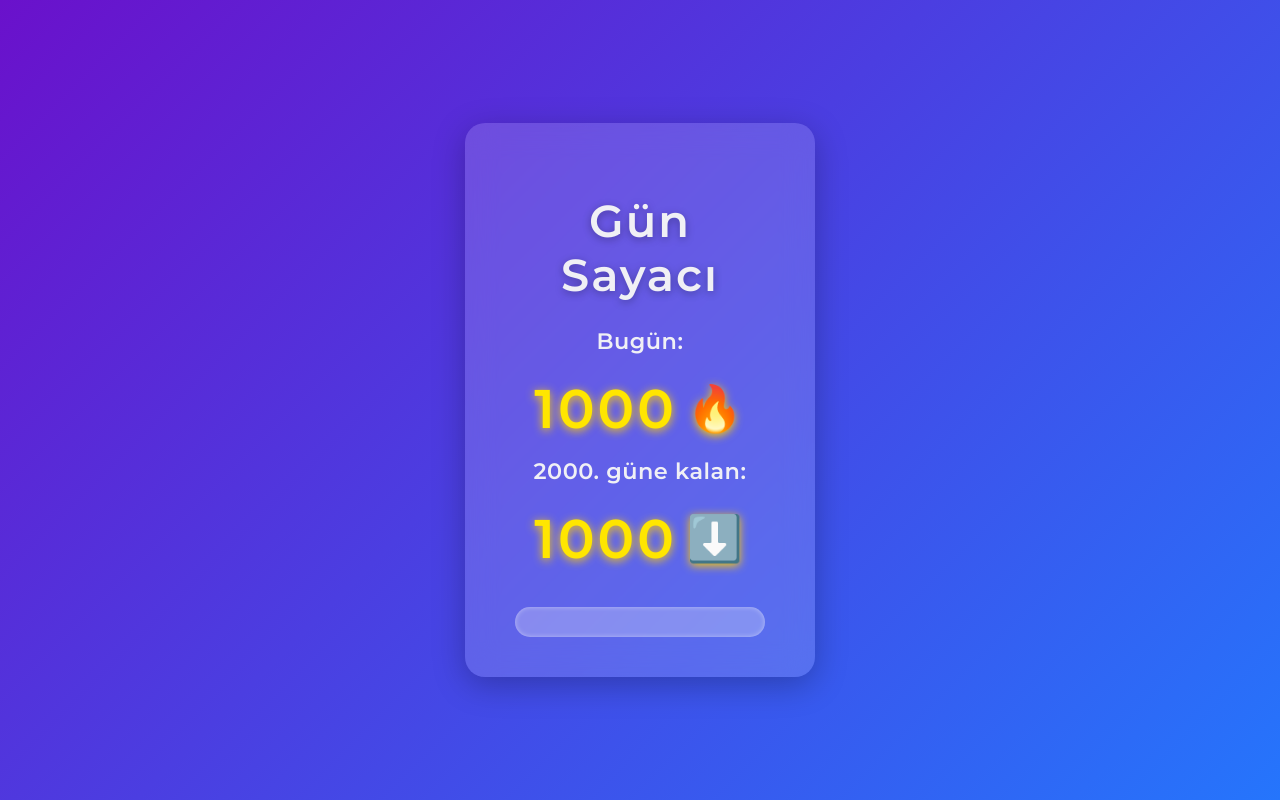
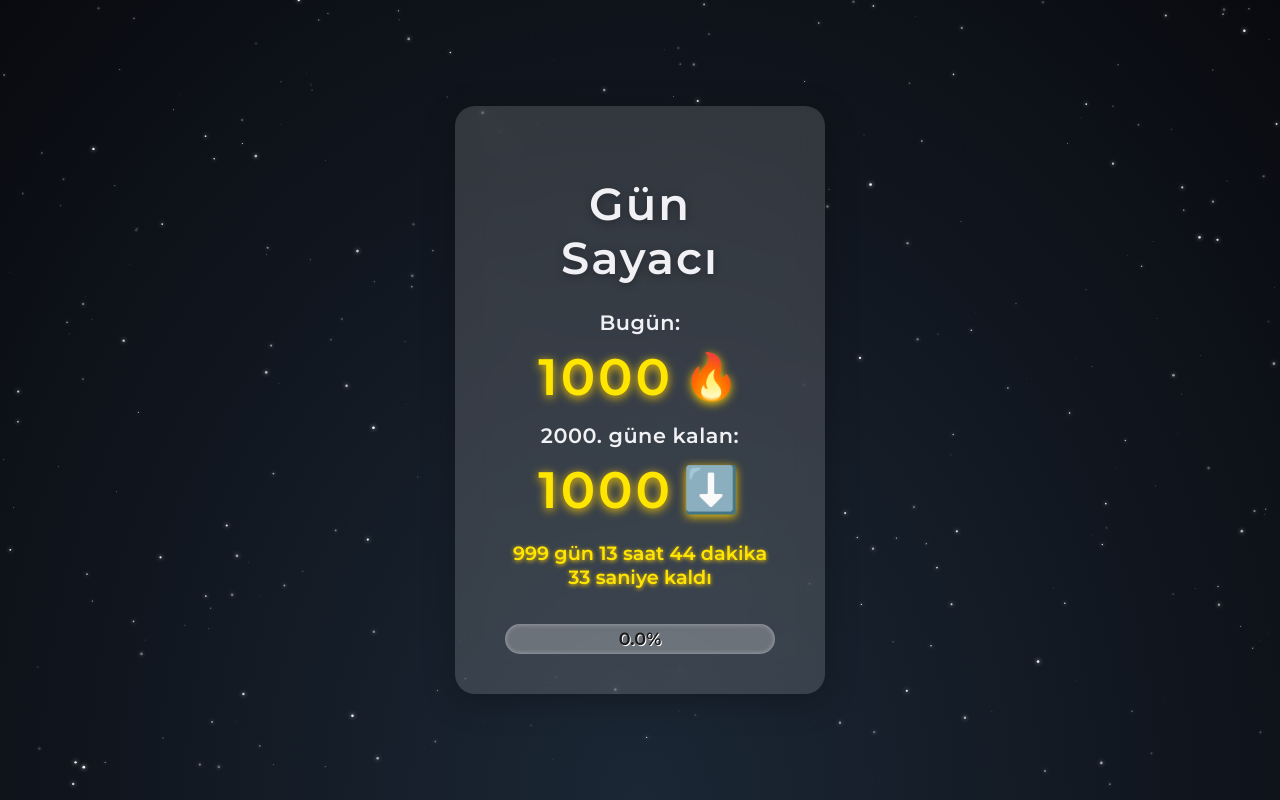
Before and after one commit to emreerdeem/gun-sayaci, a plain HTML site: page index.html in a window 1280 px wide. Drawn offline with Linux system fonts and the light colour scheme.

Commit message:
Update index.html

```diff
--- a/index.html
+++ b/index.html
@@ -3,19 +3,31 @@
 <head>
 <meta charset="UTF-8" />
 <meta name="viewport" content="width=device-width, initial-scale=1" />
-<title>Gün Sayacı</title>
+<title>Gün Sayacı - Gelişmiş</title>
 <style>
   @import url('https://fonts.googleapis.com/css2?family=Montserrat:wght@600&display=swap');
 
+  /* Arka plan ve yıldız animasyonu */
   body {
-    background: linear-gradient(135deg, #6a11cb, #2575fc);
+    margin: 0;
     height: 100vh;
-    margin: 0;
+    overflow: hidden;
+    background: radial-gradient(ellipse at bottom, #1b2735 0%, #090a0f 100%);
     font-family: 'Montserrat', sans-serif;
     display: flex;
     justify-content: center;
     align-items: center;
     color: #f0f0f5;
+    position: relative;
+  }
+
+  /* Canvas arka plan için */
+  #starfield {
+    position: fixed;
+    top: 0; left: 0;
+    width: 100vw;
+    height: 100vh;
+    z-index: 0;
   }
 
   .counter {
@@ -24,9 +36,11 @@
     border-radius: 20px;
     padding: 40px 50px;
     box-shadow: 0 8px 32px rgba(0, 0, 0, 0.25);
-    width: 350px;
+    width: 370px;
     text-align: center;
     box-sizing: border-box;
+    z-index: 1;
+    position: relative;
   }
 
   h1 {
@@ -37,14 +51,14 @@
   }
 
   p {
-    font-size: 1.4rem;
-    margin: 15px 0;
+    font-size: 1.3rem;
+    margin: 15px 0 5px 0;
     letter-spacing: 0.5px;
   }
 
   .number {
     font-weight: 700;
-    font-size: 3.4rem;
+    font-size: 3.2rem;
     color: #ffe600;
     margin-top: 5px;
     letter-spacing: 3px;
@@ -68,6 +82,7 @@
     width: 100%;
     overflow: hidden;
     box-shadow: inset 0 0 5px rgba(255,255,255,0.4);
+    position: relative;
   }
 
   .bar {
@@ -76,7 +91,29 @@
     width: 0%;
     border-radius: 25px 0 0 25px;
     box-shadow: 0 0 12px #ffce00;
-    transition: width 1s ease-in-out;
+    transition: width 0.8s ease-in-out;
+  }
+
+  .progress-text {
+    position: absolute;
+    width: 100%;
+    top: 0; left: 0;
+    height: 30px;
+    line-height: 30px;
+    text-align: center;
+    font-weight: 700;
+    color: #1a1a1a;
+    text-shadow: 1px 1px 0 #fff;
+    user-select: none;
+    font-size: 1.1rem;
+  }
+
+  .countdown {
+    margin-top: 20px;
+    font-size: 1.2rem;
+    font-weight: 600;
+    color: #ffe600;
+    text-shadow: 0 1px 4px #ffce00;
   }
 
   /* Responsive */
@@ -91,7 +128,7 @@
     }
 
     p {
-      font-size: 1.2rem;
+      font-size: 1.1rem;
     }
 
     .number {
@@ -102,12 +139,22 @@
       font-size: 2rem;
       margin-left: 6px;
     }
+
+    .progress-text {
+      font-size: 1rem;
+    }
+
+    .countdown {
+      font-size: 1rem;
+    }
   }
 </style>
 </head>
 <body>
 
-<div class="counter">
+<canvas id="starfield"></canvas>
+
+<div class="counter" role="main" aria-label="Gün Sayacı">
   <h1>Gün Sayacı</h1>
   <p>Bugün:</p>
   <div class="number" id="currentDay">
@@ -117,34 +164,117 @@
   <div class="number" id="daysLeft">
     0 <span class="emoji" title="Azalan">⬇️</span>
   </div>
+  <div class="countdown" id="countdownTimer" aria-live="polite" aria-atomic="true" role="timer">
+    -- gün -- saat -- dakika -- saniye
+  </div>
   <div class="bar-container" aria-label="İlerleme durumu">
     <div class="bar" id="progressBar"></div>
+    <div class="progress-text" id="progressText">0%</div>
   </div>
 </div>
 
 <script>
+  // Sabitler
   const baseDayNumber = 1000;          // 15 Temmuz 2025 = 1000. gün
   const targetDayNumber = 2000;        // Hedef 2000. gün
+  const baseDate = new Date(2025, 6, 15);  // 15 Temmuz 2025 JS ay: 6 (Temmuz)
 
-  const baseDate = new Date(2025, 6, 15);
+  // Hedef tarih (2000. günün tarihi)
+  const targetDate = new Date(baseDate);
+  targetDate.setDate(targetDate.getDate() + (targetDayNumber - baseDayNumber));
 
+  // Güncelleme fonksiyonu
   function updateCounter() {
-    const today = new Date();
-    const diffTime = today - baseDate;
+    const now = new Date();
+    const diffTime = now - baseDate;
     const diffDays = Math.floor(diffTime / (1000 * 60 * 60 * 24));
+
     let currentDay = baseDayNumber + diffDays;
     if(currentDay < baseDayNumber) currentDay = baseDayNumber;
+    if(currentDay > targetDayNumber) currentDay = targetDayNumber;
+
     let daysLeft = targetDayNumber - currentDay;
     if(daysLeft < 0) daysLeft = 0;
 
+    // İlerleme yüzdesi
+    const progressPercent = ((currentDay - baseDayNumber) / (targetDayNumber - baseDayNumber)) * 100;
+
+    // Kalan süreyi gün-saat-dakika-saniye olarak hesapla
+    let remainingMs = targetDate - now;
+    if(remainingMs < 0) remainingMs = 0;
+
+    const remainingDays = Math.floor(remainingMs / (1000 * 60 * 60 * 24));
+    const remainingHours = Math.floor((remainingMs % (1000 * 60 * 60 * 24)) / (1000 * 60 * 60));
+    const remainingMinutes = Math.floor((remainingMs % (1000 * 60 * 60)) / (1000 * 60));
+    const remainingSeconds = Math.floor((remainingMs % (1000 * 60)) / 1000);
+
+    // HTML güncellemeleri
     document.getElementById('currentDay').childNodes[0].nodeValue = currentDay + ' ';
     document.getElementById('daysLeft').childNodes[0].nodeValue = daysLeft + ' ';
+    document.getElementById('progressBar').style.width = progressPercent + '%';
+    document.getElementById('progressText').innerText = progressPercent.toFixed(1) + '%';
 
-    const progressPercent = ((currentDay - baseDayNumber) / (targetDayNumber - baseDayNumber)) * 100;
-    document.getElementById('progressBar').style.width = progressPercent + '%';
+    document.getElementById('countdownTimer').innerText =
+      `${remainingDays} gün ${remainingHours} saat ${remainingMinutes} dakika ${remainingSeconds} saniye kaldı`;
   }
 
+  // Başlangıç ve saniyede 1 defa güncelle
   updateCounter();
+  setInterval(updateCounter, 1000);
+
+  // ----- Yıldız animasyonu -----
+  const canvas = document.getElementById('starfield');
+  const ctx = canvas.getContext('2d');
+  let stars = [];
+  let width, height;
+
+  function initCanvas() {
+    width = window.innerWidth;
+    height = window.innerHeight;
+    canvas.width = width;
+    canvas.height = height;
+
+    stars = [];
+    const starCount = Math.floor(width * height / 3000); // yıldız sayısı ekran boyutuna göre
+
+    for(let i=0; i<starCount; i++) {
+      stars.push({
+        x: Math.random() * width,
+        y: Math.random() * height,
+        radius: Math.random() * 1.2 + 0.2,
+        alpha: Math.random(),
+        delta: (Math.random() * 0.02) + 0.005
+      });
+    }
+  }
+
+  function animateStars() {
+    ctx.clearRect(0, 0, width, height);
+    for(let star of stars){
+      star.alpha += star.delta;
+      if(star.alpha <= 0) {
+        star.alpha = 0;
+        star.delta = -star.delta;
+      } else if(star.alpha >= 1){
+        star.alpha = 1;
+        star.delta = -star.delta;
+      }
+      ctx.beginPath();
+      ctx.arc(star.x, star.y, star.radius, 0, Math.PI*2);
+      ctx.fillStyle = `rgba(255,255,255,${star.alpha})`;
+      ctx.shadowColor = 'white';
+      ctx.shadowBlur = 4;
+      ctx.fill();
+    }
+    requestAnimationFrame(animateStars);
+  }
+
+  window.addEventListener('resize', () => {
+    initCanvas();
+  });
+
+  initCanvas();
+  animateStars();
 </script>
 
 </body>
```
